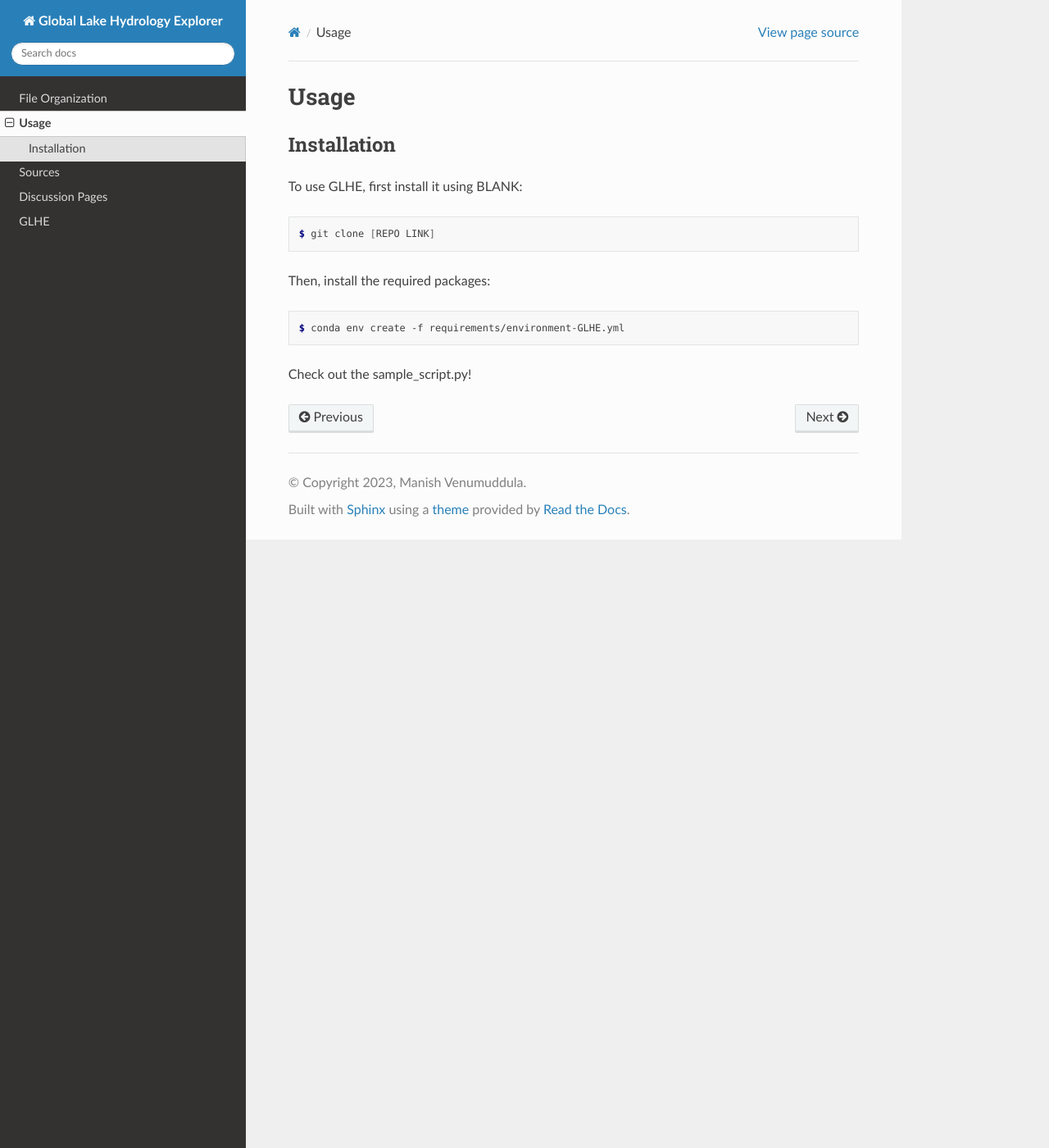
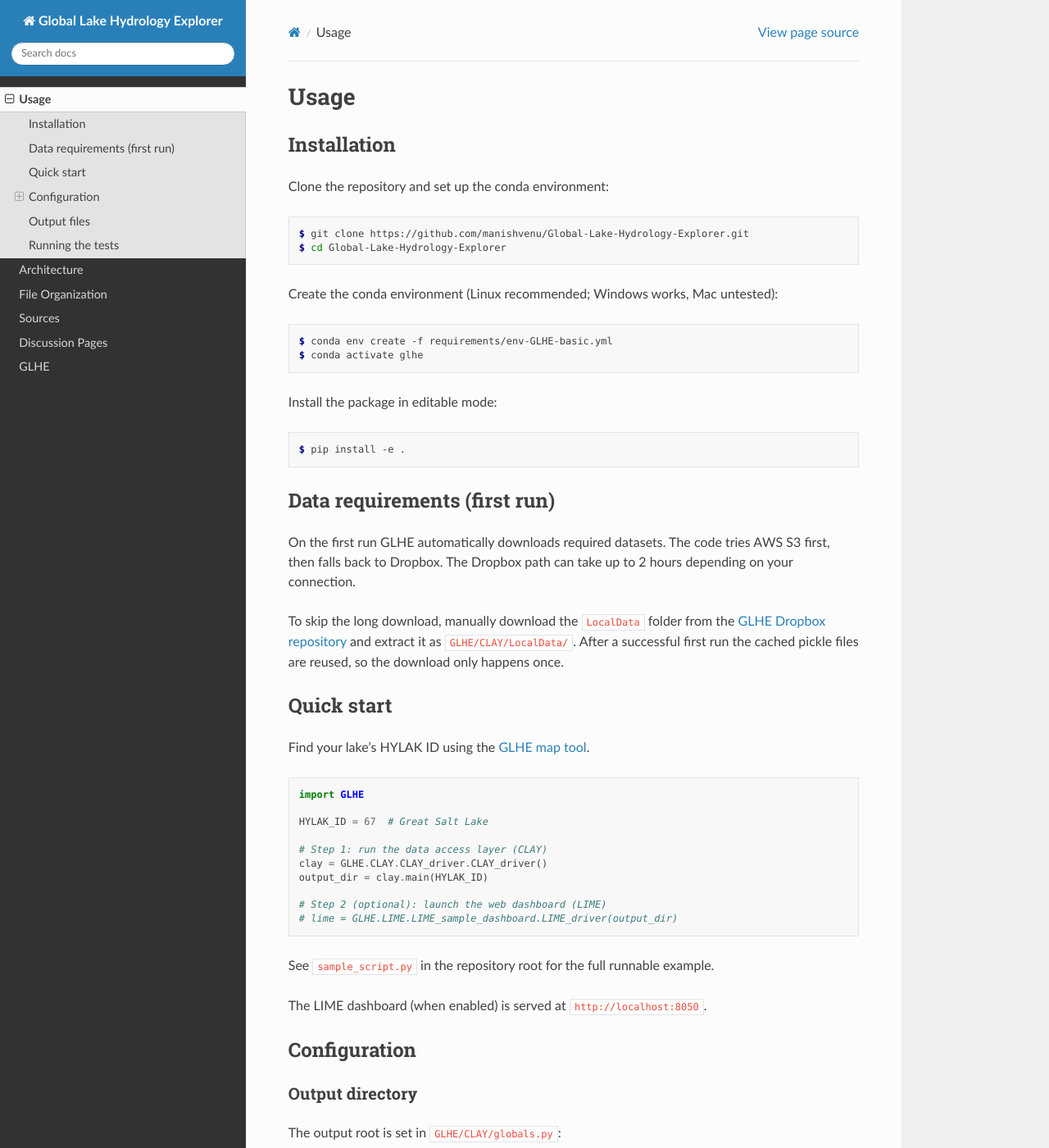
Before and after one commit to manishvenu/Global-Lake-Hydrology-Explorer, a Sphinx documentation site: the page built from docs/source/usage.rst, in a window 1280 px wide and 1400 px high. Shown: the whole window at 82% size. Built offline with Sphinx 7.4.7 and the Read the Docs theme 3.1.0, drawn with Linux system fonts in a browser that asks for light colours; some of the changed text lies outside the part shown.

Commit message:
First Step Canges

```diff
--- a/docs/source/conf.py
+++ b/docs/source/conf.py
@@ -3,8 +3,13 @@
 # For the full list of built-in configuration values, see the documentation:
 # https://www.sphinx-doc.org/en/master/usage/configuration.html
 
+import os
+import sys
+
+# Make the GLHE package importable from docs/source/
+sys.path.insert(0, os.path.abspath("../.."))
+
 # -- Project information -----------------------------------------------------
-# https://www.sphinx-doc.org/en/master/usage/configuration.html#project-information
 
 project = "Global Lake Hydrology Explorer"
 copyright = "2023, Manish Venumuddula"
@@ -12,16 +17,55 @@ author = "Manish Venumuddula"
 release = "0.1"
 
 # -- General configuration ---------------------------------------------------
-# https://www.sphinx-doc.org/en/master/usage/configuration.html#general-configuration
 
-extensions = ["sphinx.ext.autodoc", "sphinx.ext.githubpages"]
+extensions = [
+    "sphinx.ext.autodoc",
+    "sphinx.ext.githubpages",
+    "sphinx.ext.napoleon",
+    "sphinx.ext.viewcode",
+]
 
 templates_path = ["_templates"]
 exclude_patterns = []
 
+# Mock heavy C-extension / environment-specific packages so autodoc can import
+# GLHE modules without needing a full conda environment in CI.
+autodoc_mock_imports = [
+    "xarray",
+    "osgeo",
+    "gdal",
+    "matplotlib",
+    "pint",
+    "pint_xarray",
+    "rasterio",
+    "h5py",
+    "cdsapi",
+    "geopandas",
+    "boto3",
+    "botocore",
+    "pyproj",
+    "fsspec",
+    "s3fs",
+    "netCDF4",
+    "dask",
+    "zarr",
+    "holoviews",
+    "flask",
+    "dash",
+    "plotly",
+    "dash_bootstrap_components",
+    "dash_core_components",
+    "dash_html_components",
+    "dash_table",
+    "raster2xyz",
+    "reverse_geocode",
+    "snakemd",
+    "folium",
+    "shapely",
+    "requests",
+]
 
 # -- Options for HTML output -------------------------------------------------
-# https://www.sphinx-doc.org/en/master/usage/configuration.html#options-for-html-output
 
 html_theme = "sphinx_rtd_theme"
 html_static_path = ["_static"]
--- a/docs/source/index.rst
+++ b/docs/source/index.rst
@@ -20,8 +20,9 @@ Contents
 
 .. toctree::
 
+   usage
+   architecture
    organization
-   usage
    sources
    discussions
    api-docs/modules
--- a/docs/source/usage.rst
+++ b/docs/source/usage.rst
@@ -4,16 +4,114 @@ Usage
 Installation
 ------------
 
-To use GLHE, first install it using BLANK:
+Clone the repository and set up the conda environment:
 
 .. code-block:: console
 
-    $ git clone [REPO LINK]
+    $ git clone https://github.com/manishvenu/Global-Lake-Hydrology-Explorer.git
+    $ cd Global-Lake-Hydrology-Explorer
 
-Then, install the required packages:
+Create the conda environment (Linux recommended; Windows works, Mac untested):
 
 .. code-block:: console
 
-    $ conda env create -f requirements/environment-GLHE.yml
+    $ conda env create -f requirements/env-GLHE-basic.yml
+    $ conda activate glhe
 
-Check out the sample_script.py!
+Install the package in editable mode:
+
+.. code-block:: console
+
+    $ pip install -e .
+
+Data requirements (first run)
+------------------------------
+
+On the first run GLHE automatically downloads required datasets. The code
+tries AWS S3 first, then falls back to Dropbox. The Dropbox path can take up
+to 2 hours depending on your connection.
+
+To skip the long download, manually download the ``LocalData`` folder from
+the `GLHE Dropbox repository <https://www.dropbox.com/scl/fo/d9a8t8rs05qjr9dnzdzvw/AOIR2cebgd4tb3u5rjOm4RQ?rlkey=z8pd6py7ec1wwwt0rahae77zb&st=c10pjgqf&dl=0>`_
+and extract it as ``GLHE/CLAY/LocalData/``. After a successful first run the
+cached pickle files are reused, so the download only happens once.
+
+Quick start
+-----------
+
+Find your lake's HYLAK ID using the
+`GLHE map tool <https://glhe-fe.projects.earthengine.app/view/globallakehydrologyexplorer>`_.
+
+.. code-block:: python
+
+    import GLHE
+
+    HYLAK_ID = 67  # Great Salt Lake
+
+    # Step 1: run the data access layer (CLAY)
+    clay = GLHE.CLAY.CLAY_driver.CLAY_driver()
+    output_dir = clay.main(HYLAK_ID)
+
+    # Step 2 (optional): launch the web dashboard (LIME)
+    # lime = GLHE.LIME.LIME_sample_dashboard.LIME_driver(output_dir)
+
+See ``sample_script.py`` in the repository root for the full runnable example.
+
+The LIME dashboard (when enabled) is served at ``http://localhost:8050``.
+
+Configuration
+-------------
+
+Output directory
+~~~~~~~~~~~~~~~~
+
+The output root is set in ``GLHE/CLAY/globals.py``:
+
+.. code-block:: python
+
+    config["DIRECTORIES"]["OUTPUT_DIRECTORY"]
+
+Each run creates a sub-directory named after the lake.
+
+Data products
+~~~~~~~~~~~~~
+
+Which data sources are active is controlled by
+``GLHE/CLAY/config/data_products.json``. Source URLs and access methods are
+in ``GLHE/CLAY/data_access_config/input_data.json``.
+
+Output files
+------------
+
+After a successful run the output directory contains:
+
+.. list-table::
+   :header-rows: 1
+
+   * - File
+     - Description
+   * - ``config.json``
+     - Lake metadata and file paths (read by LIME)
+   * - ``{lake}_monthly_avg_data.csv``
+     - Merged monthly time-series for all data products
+   * - ``{lake}_all_data.png``
+     - Multi-panel precipitation / evapotranspiration / runoff plot
+   * - ``Gridded_Data_{product}.zip``
+     - GeoTIFF + metadata for each data product
+   * - ``{lake}_NWM_lake_point.shp``
+     - Lake centre point shapefile
+   * - ``Lake_Polygon.shp``
+     - Lake boundary shapefile
+   * - ``GLHE_root.log``
+     - Root logger output
+   * - ``{Product}_driver.log``
+     - Per-data-product log
+
+Running the tests
+-----------------
+
+.. code-block:: console
+
+    $ pytest                      # all tests
+    $ pytest -m "not slow"        # skip network / data download tests
+    $ pytest tests/CLAY/          # CLAY module tests only
```
Also changed, not shown: CLAUDE.md (added, +153 -0 lines), docs/source/architecture.rst (added, +128 -0 lines), 2 other files.
